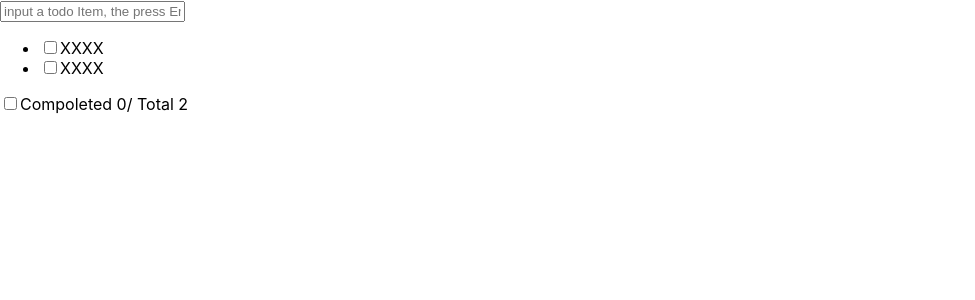
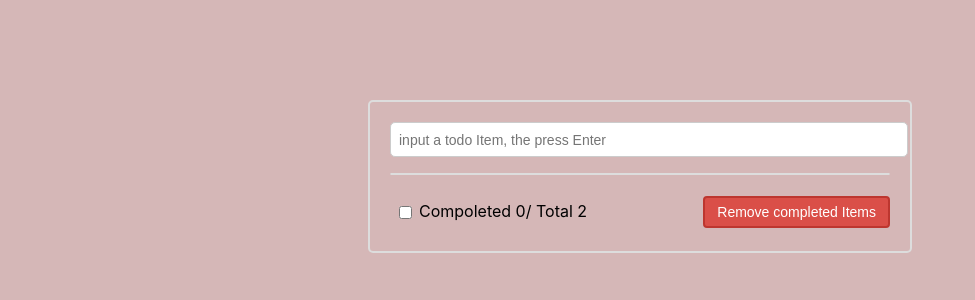
Before and after one commit to chanchiuxyz/todo-list, a React (Create React App) app in the folder todo-list/: page / in a window 1280 px wide. Shown: the top 300 px of the page, without its empty margins (0-975 px from the left). Built offline with nearby package versions, Linux system fonts and the light colour scheme.

Commit message:
css created

```diff
--- a/todo-list/src/App.css
+++ b/todo-list/src/App.css
@@ -36,3 +36,51 @@
     transform: rotate(360deg);
   }
 }
+/* begin */
+body {
+  background-color: #d5b7b7;
+}
+
+.btn {
+  display: inline-block;
+  padding: 4px 12px;
+  margin-bottom: 0;
+  font-size: 14px;
+  line-height: 20px;
+  text-align: center;
+  vertical-align: center;
+  cursor: pointer;
+  border-radius: 4px;
+}
+
+.btn-delete {
+  color: #fff;
+  background-color: #da4f48;
+  border: 2px solid #bd362f;
+}
+
+.btn-delete:hover {
+  color: #fff;
+  background-color:  #bd362f;
+}
+
+.btn:focus {
+  outline: none;
+}
+
+.todo-container .todo-wrap {
+  padding: 20px;
+  border: 2px solid #ddd;
+  border-radius: 5px;
+  width: 500px;
+ /* display: flex; */
+}
+
+.todo-container {
+  display: flex;
+  justify-content: center;
+  margin-top: 100px;
+}
+
+
+/* end */
--- a/todo-list/src/App.js
+++ b/todo-list/src/App.jsx
@@ -7,12 +7,21 @@ import List from './components/List';
 import Footer from './components/Footer';
 // change function Component to class Component
 export default class App extends Component {
+  state = {todos:[
+      {id:'001',name:'coding',done:true},
+      {id:'001',name:'eating',done:true},
+      {id:'001',name:'sleeping',done:false},
+
+  ]}
   render() {
+    const todos = this.setState
     return (
       <div className='todo-container'>
-        <Header />
-        <List />
-        <Footer />
+        <div className="todo-wrap">
+            <Header a='1' />
+            <List todos={todos}/>
+            <Footer />
+        </div>
 
       </div>
     )
--- /dev/null
+++ b/todo-list/src/components/Footer/index.css
@@ -0,0 +1,24 @@
+.todo-footer {
+    height: 40px;
+    line-height: 40px;
+    padding-left: 5px;
+    margin-top: 5px;
+}
+
+.todo-footer label {
+    display: inline-block;
+    margin-right: 2px;
+    cursor: pointer;
+}
+
+.todo-footer label input {
+    /* position: relative; */
+    top: -1px;
+    vertical-align: middle;
+    margin-right: 5px;
+}
+
+.todo-footer button {
+    float: right;
+    margin-top: 5px;
+}
--- a/todo-list/src/components/Footer/index.jsx
+++ b/todo-list/src/components/Footer/index.jsx
@@ -1,4 +1,5 @@
 import React, { Component } from 'react'
+import './index.css'
 
 export default class Footer extends Component {
   render() {
@@ -11,6 +12,7 @@ export default class Footer extends Component {
             <span>
                 <span>Compoleted 0</span>/ Total 2
             </span>
+            <button className="btn btn-delete">Remove completed Items</button>
       </div>
     )
   }
--- /dev/null
+++ b/todo-list/src/components/Header/index.css
@@ -0,0 +1,14 @@
+/* header */
+.todo-header input{
+    width: 500px;
+    height: 25px;
+    font-size: 14px;
+    border: 1px solid #ccc;
+    border-radius: 5px;
+    padding: 4px 8px;
+  }
+
+  .todo-header input:focus {
+    outline: none;
+    border-color: #61dafb;
+  }
--- a/todo-list/src/components/Header/index.jsx
+++ b/todo-list/src/components/Header/index.jsx
@@ -1,7 +1,10 @@
 import React, { Component } from 'react'
+import './index.css'
 
 export default class Header extends Component {
+    // console.log(this.props)
   render() {
+
     return (
       <div className='todo-header'>
         <input type="text" placeholder='input a todo Item, the press Enter'/>
--- /dev/null
+++ b/todo-list/src/components/Item/index.css
@@ -0,0 +1,33 @@
+/* Item */
+
+li {
+    list-style: none;
+    height: 36px;
+    line-height: 36px;
+    padding: 0 5px;
+    border-bottom: 1px solid #ddd;
+    display: flex;
+    justify-content: space-between;
+    flex-direction: raw;
+
+}
+
+li label {
+    /* float: left; */
+    cursor: pointer;
+}
+
+li label input {
+    vertical-align: middle;
+    margin-right: 5px;
+    position: relative;
+    top: -1px;
+}
+
+li button {
+    /* display: none; */
+    margin-top: 3px;
+    line-height: 25px;
+
+
+}
--- a/todo-list/src/components/Item/index.jsx
+++ b/todo-list/src/components/Item/index.jsx
@@ -1,14 +1,15 @@
 import React, { Component } from 'react'
+import './index.css'
 
 export default class Item extends Component {
   render() {
     return (
-      <li>
+      <li className='item-list'>
         <label htmlFor="">
             <input type="checkbox" />
             <span>XXXX</span>
         </label>
-        <button className='btn btn-delete' style={{display:'none'}}>Delete</button>
+        <button className='btn btn-delete'>Delete</button>
       </li>
     )
   }
--- /dev/null
+++ b/todo-list/src/components/List/index.css
@@ -0,0 +1,18 @@
+/* List */
+.todo-main {
+    margin-left: 0;
+    border: 1px solid #ddd;
+    border-radius: 4px;
+    padding: 0;
+
+
+}
+
+.todo-empty {
+    height: 40px;
+    line-height: 40px;
+    border: 1px solid #ddd;
+    border-radius: 4px;
+    padding-left: 5px;
+    margin-top: 10px;
+}
--- a/todo-list/src/components/List/index.jsx
+++ b/todo-list/src/components/List/index.jsx
@@ -1,12 +1,13 @@
 import React, { Component } from 'react'
 import Item from '../Item'
-
+import './index.css'
 export default class List extends Component {
   render() {
+    const {todos} = this.props
     return (
         <ul className="todo-main">
-            <Item />
-            <Item />
+            {/* <Item />
+            <Item /> */}
         </ul>
 
     )
```
